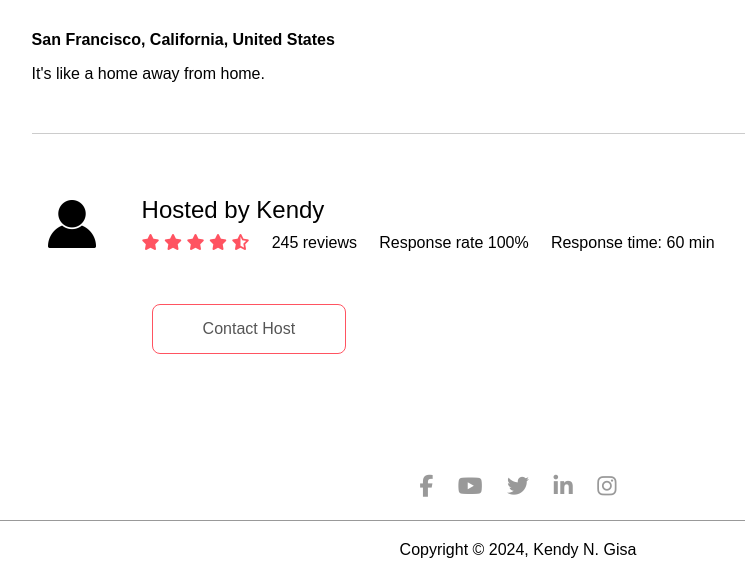
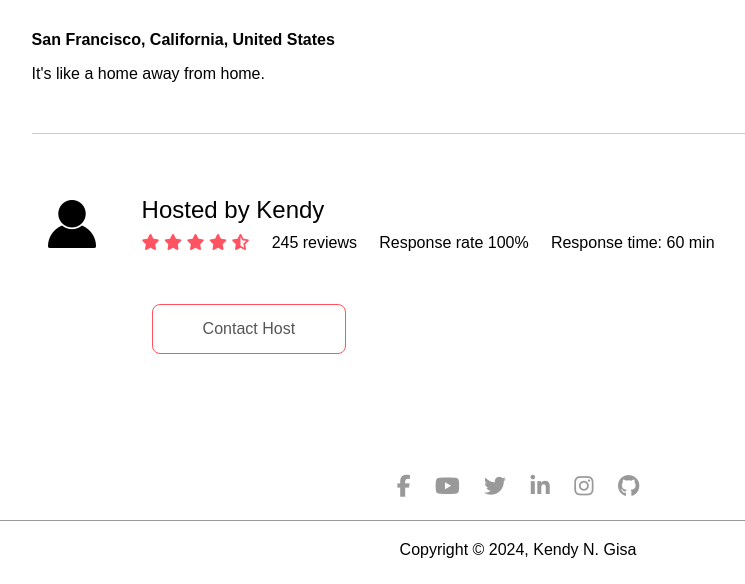
Before and after one commit to KENDY-Neilla-Gisa/FlyBnB, a plain HTML site: page house.html in a window 1280 px wide. Shown: the part 1932-2516 px from the top of the page, without its empty margins (122-867 px from the left). Drawn offline with Linux system fonts and the light colour scheme.

Commit message:
Some changes were made

```diff
--- a/house.html
+++ b/house.html
@@ -117,6 +117,7 @@
             <a href="https://twitter.com/"><i class="fa-brands fa-twitter"></i></a>
             <a href="https://linkedin.com/"><i class="fa-brands fa-linkedin-in"></i></a>
             <a href="https://instagram.com/"><i class="fa-brands fa-instagram"></i></a>
+            <a href="https://github.com/kendy112/"><i class="fa-brands fa-github"></i></a>
             <hr>
             <p>Copyright © 2024, Kendy N. Gisa</p>
         </div>
```
Also changed, not shown: index.html (+1 -0 lines), listing.html (+1 -0 lines), login.html (+1 -0 lines), register.html (+1 -0 lines).
